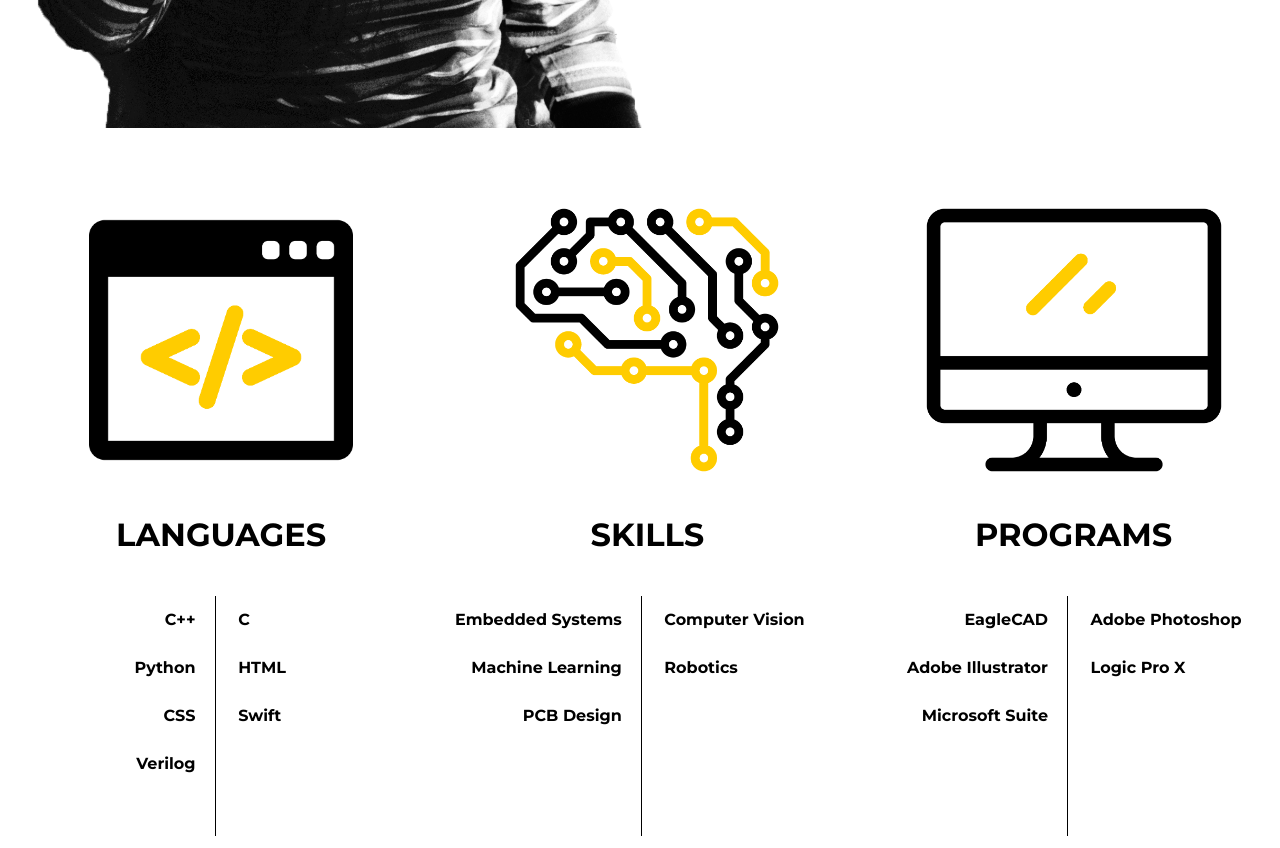
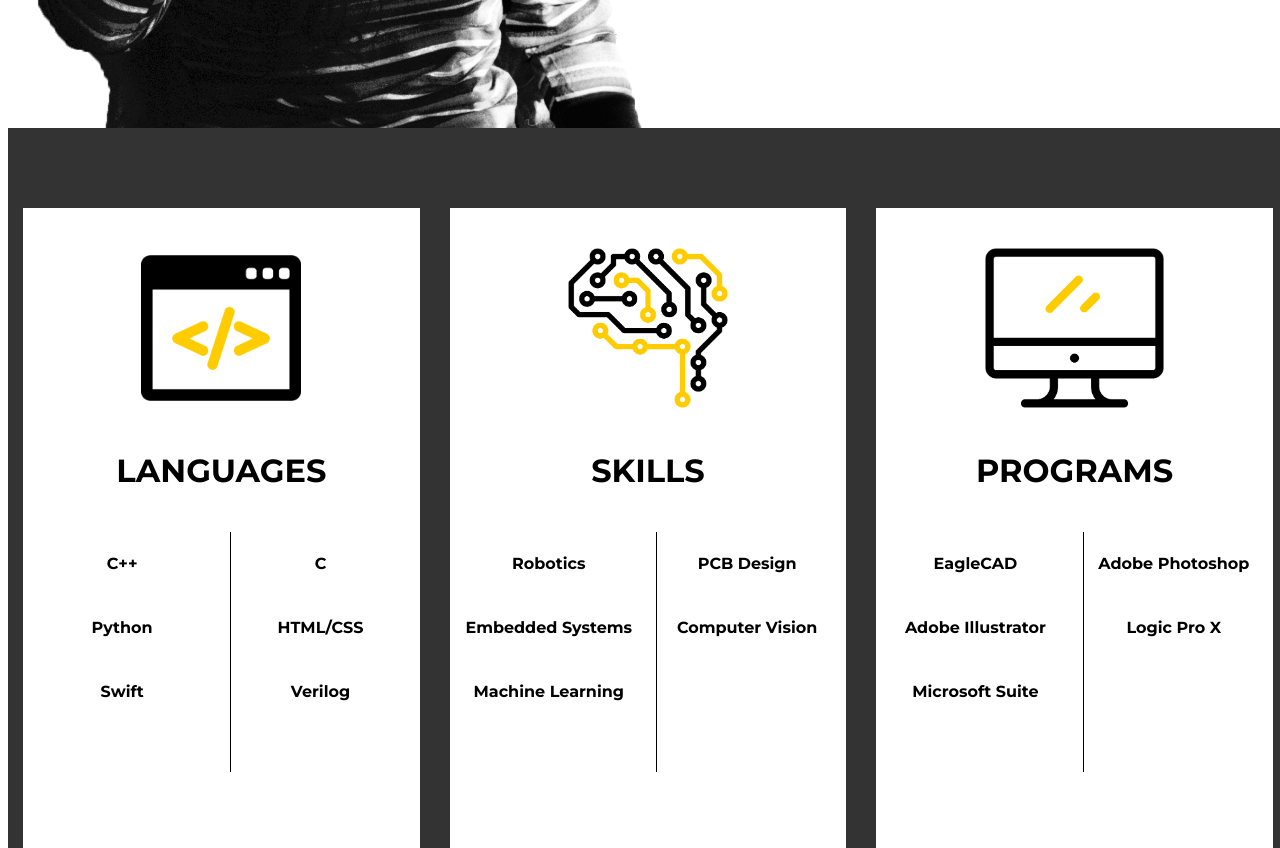
Before and after one commit to taranumesh/Personal-Webpage, a plain HTML site: page index.html in a window 1280 px wide. Shown: the part 1480-2328 px from the top of the page. Drawn offline with nearby package versions, Linux system fonts and the light colour scheme.

Commit message:
File rearrangment and skill section update

```diff
--- a/index.html
+++ b/index.html
@@ -41,8 +41,7 @@
       <li class = "left">C++</li>
       <li class = "right">C</li>
       <li class = "left">Python</li>
-      <li class = "right">HTML</li>
-      <li class = "left">CSS</li>
+      <li class = "right">HTML/CSS</li>
       <li class = "right">Swift</li>
       <li class = "left">Verilog</li>
     </ul>
@@ -53,11 +52,11 @@
     <h4>SKILLS</h4>
     <div class = "line"></div>
     <ul>
+      <li class = "right">Robotics</li>
+      <li class = "left">PCB Design</li>
       <li class = "left">Embedded Systems</li>
       <li class = "right">Computer Vision</li>
       <li class = "left">Machine Learning</li>
-      <li class = "right">Robotics</li>
-      <li class = "left">PCB Design</li>
     </ul>
   </div>
   <div class = "block">
--- a/main.css
+++ b/main.css
@@ -16,6 +16,7 @@ nav ul {
 nav li {
 	display: block;
 	float: right;
+	font-size: 0.75em;
 
 }
 
@@ -115,19 +116,25 @@ a:visited {
 
 /*SKILLS*/
 
+#bodySkills {
+	background-color: #333;
+	height: 100vh;
+}
+
 .block {
 	float: left;
-	width: 33.3%;
-	height: 100vh;
+	width: 31vw;
+	height: 80vh;
+	margin: 10vh 1.16666vw;
 	overflow: hidden;
+	background-color: #fff;
 }
 
 #bodySkills img {
-	height: 33%;
+	height: 25%;
 	display: block;
 	margin: auto;
-	margin-top: 10vh;
-/*	background-color: #ffcc00;*/
+	margin-top: 5vh;
 /*	padding: 10px;*/
 }
 
@@ -138,22 +145,13 @@ a:visited {
 
 #bodySkills li {
 	font-size: 1em;
-	line-height: 3em;
+	line-height: 4em;
 	float: left;
 	display: inline;
-	width: 44%;
+	text-align: center;
+	width: 50%;
 }
 
-.left {
-	text-align: right;
-	padding-right: 5%;
-
-}
-
-.right {
-	text-align: left;
-	padding-left: 5%;
-}
 
 .line {
 	width: 16.16%;
```
